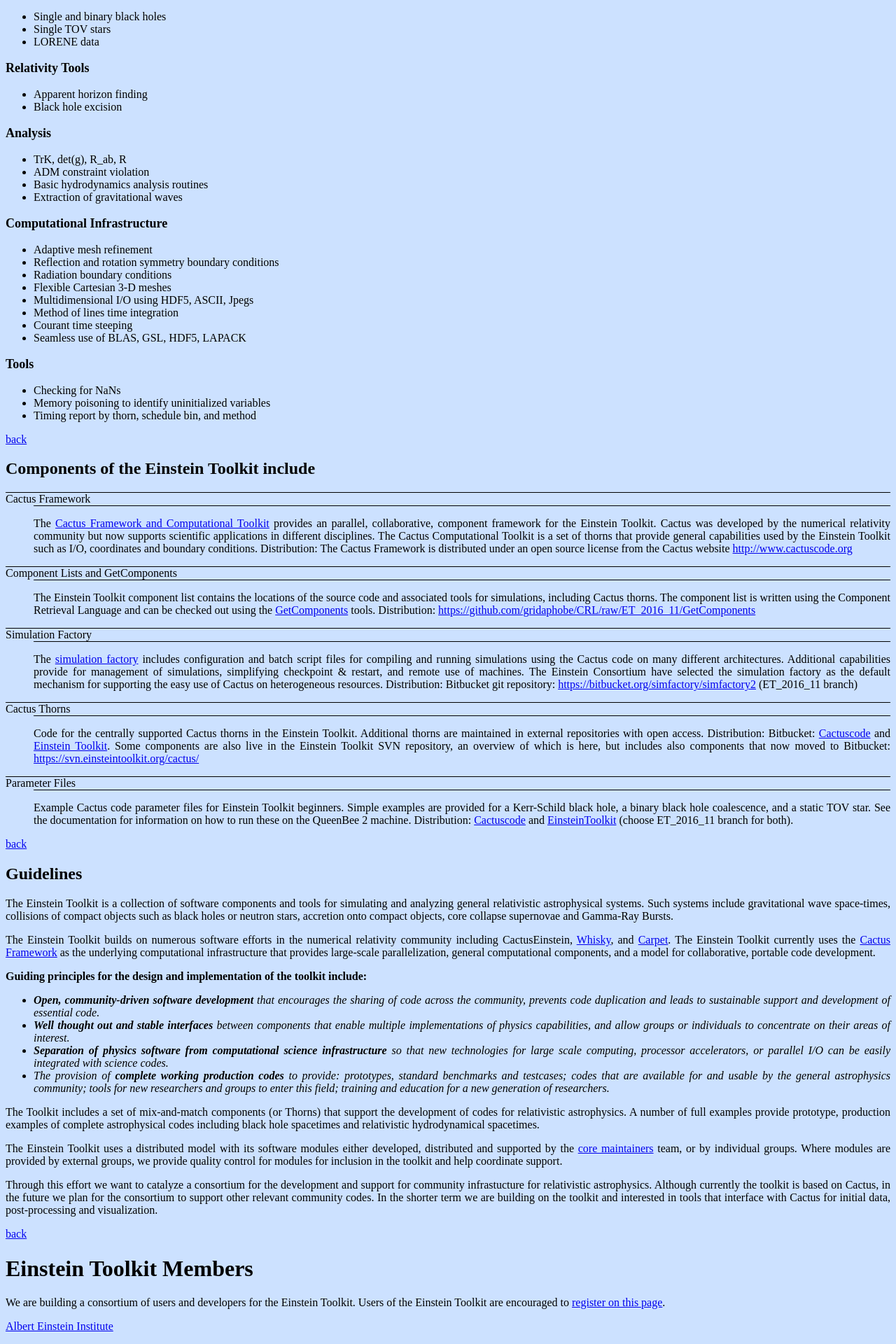
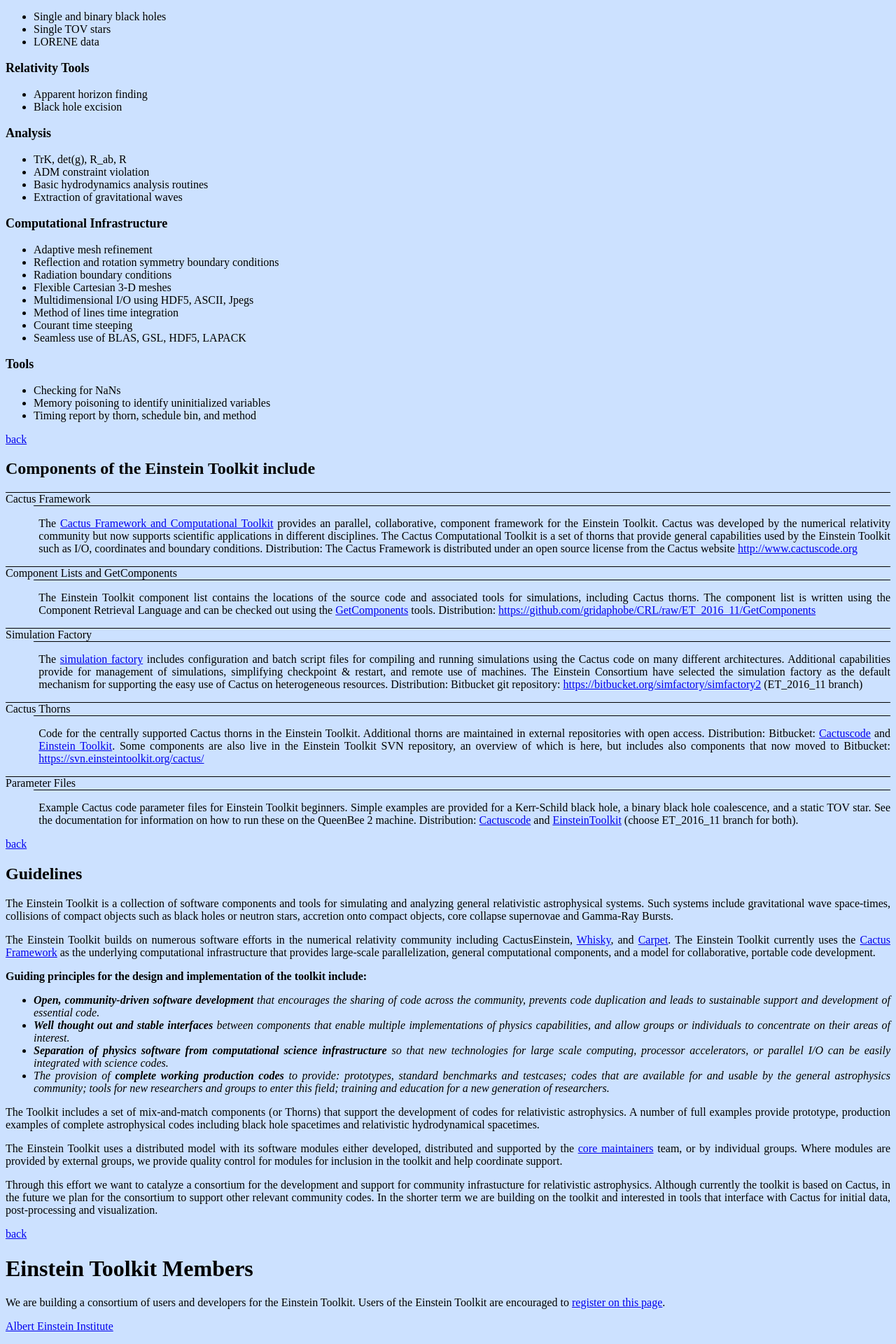
Before and after one commit to nadinekuo/www, a Jekyll site: the page built from about.md, in a window 1280 px wide. Shown: the part 2226-4146 px from the top of the page at 70% size. Built offline with Jekyll 4.4.1, drawn with Linux system fonts in a browser that asks for light colours.

Commit message:
provide spacing between definitions and their names

```diff
--- a/about.md
+++ b/about.md
@@ -158,7 +158,7 @@
 <a class='local_anchor' id="components">[back](#top)</a>
 ## Components of the Einstein Toolkit include
 
-<dl>
+<dl class="col-grid">
 <dt class="col-sm-3 col-md-2 hline">Cactus Framework</dt>
 <dd class="col-sm-9 col-md-10 hline" markdown="1">
 The [Cactus Framework and Computational Toolkit](http://www.cactuscode.org)
--- a/css/etk.css
+++ b/css/etk.css
@@ -17,6 +17,9 @@
   max-width: none;
 }
 
+dl.col-grid > dd {
+    padding-left: 1ex;
+}
 
 h1 {
   font-weight: bold;
```
